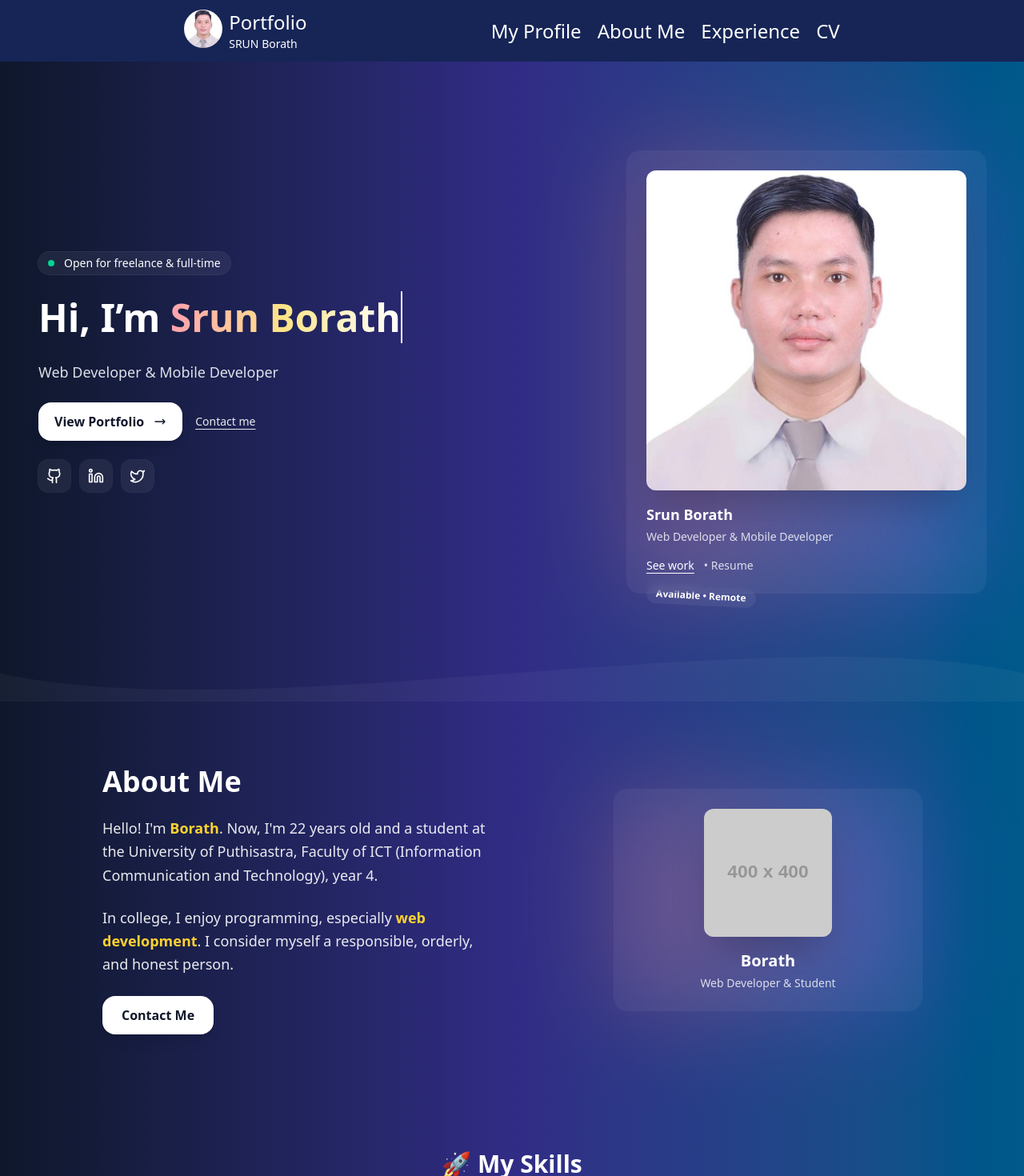
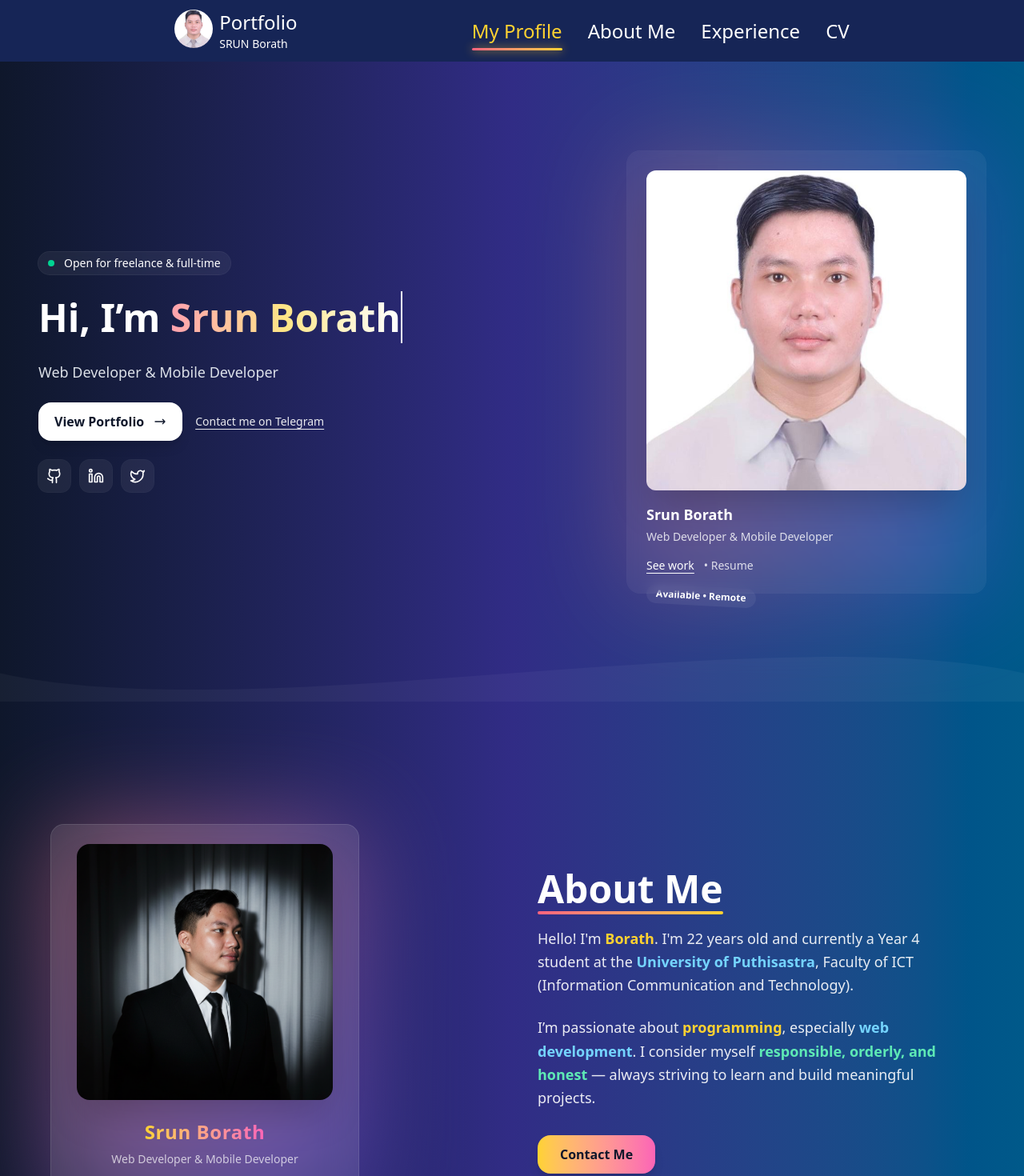
Before and after one commit to Srunborath7/portfolio, a React (Vite) app: page / in a window 1280 px wide. Shown: the top 1470 px of the page at 80% size. Built offline with nearby package versions, Linux system fonts and the light colour scheme.

Commit message:
Update page about me

```diff
--- a/src/components/layouts/HeroCover.jsx
+++ b/src/components/layouts/HeroCover.jsx
@@ -7,7 +7,7 @@ export default function HeroCover({
   name = "Srun Borath",
   title = "Web Developer & Mobile Developer",
   socials = [
-    { type: "github", href: "#" },
+    { type: "github", href: "https://github.com/Srunborath7" },
     { type: "linkedin", href: "#" },
     { type: "twitter", href: "#" },
   ],
@@ -121,12 +121,14 @@ export default function HeroCover({
                 </svg>
               </a>
 
-              <a
-                href="#contact"
-                className="text-sm underline underline-offset-4 text-white/90"
-              >
-                Contact me
-              </a>
+            <a
+  href="https://t.me/Srun_Borath"
+  target="_blank"
+  rel="noopener noreferrer"
+  className="text-sm underline underline-offset-4 text-white/90"
+>
+  Contact me on Telegram
+</a>
             </div>
 
             {/* Socials */}
--- a/src/components/layouts/MasterLayout.jsx
+++ b/src/components/layouts/MasterLayout.jsx
@@ -1,12 +1,13 @@
 import { NavLink, Outlet } from "react-router-dom";
-import logo from "../../assets/logo.jpg"
-function MasterLayout(){
-    return(
+import logo from "../../assets/logo.jpg";
+
+function MasterLayout() {
+    return (
         <div>
             <header className="bg-blue-950 flex justify-evenly items-center py-3 sticky top-0 z-50">
                 <div className="text-white flex gap-2 ">
                     <div className="w-[3rem]">
-                        <img src={logo} alt="logo" className="rounded-full"/>
+                        <img src={logo} alt="logo" className="rounded-full" />
                     </div>
                     <div>
                         <div className="text-2xl">
@@ -18,23 +19,59 @@ function MasterLayout(){
                     </div>
 
                 </div>
-                <div className="flex gap-5 ">
-                    <NavLink to={'/'} className="text-white text-2xl">
+                <div className="flex gap-8">
+                    <NavLink
+                        to="/"
+                        className={({ isActive }) =>
+                            `relative text-2xl font-medium transition duration-300 ${isActive
+                                ? "text-amber-300 font-bold after:content-[''] after:absolute after:-bottom-2 after:left-0 after:w-full after:h-[3px] after:bg-gradient-to-r after:from-rose-400 after:to-amber-300 after:rounded-full after:shadow-[0_0_12px_rgba(251,191,36,0.9)]"
+                                : "text-white hover:text-amber-200"
+                            }`
+                        }
+                    >
                         My Profile
                     </NavLink>
-                     <NavLink to={'/about'} className="text-white text-2xl">
+
+                    <NavLink
+                        to="/about"
+                        className={({ isActive }) =>
+                            `relative text-2xl font-medium transition duration-300 ${isActive
+                                ? "text-amber-300 font-bold after:content-[''] after:absolute after:-bottom-2 after:left-0 after:w-full after:h-[3px] after:bg-gradient-to-r after:from-rose-400 after:to-amber-300 after:rounded-full after:shadow-[0_0_12px_rgba(251,191,36,0.9)]"
+                                : "text-white hover:text-amber-200"
+                            }`
+                        }
+                    >
                         About Me
                     </NavLink>
-                     <NavLink to={'/experience'} className="text-white text-2xl">
+
+                    <NavLink
+                        to="/experience"
+                        className={({ isActive }) =>
+                            `relative text-2xl font-medium transition duration-300 ${isActive
+                                ? "text-amber-300 font-bold after:content-[''] after:absolute after:-bottom-2 after:left-0 after:w-full after:h-[3px] after:bg-gradient-to-r after:from-rose-400 after:to-amber-300 after:rounded-full after:shadow-[0_0_12px_rgba(251,191,36,0.9)]"
+                                : "text-white hover:text-amber-200"
+                            }`
+                        }
+                    >
                         Experience
                     </NavLink>
-                     <NavLink to={'/cv'}className="text-white text-2xl">
+
+                    <NavLink
+                        to="/cv"
+                        className={({ isActive }) =>
+                            `relative text-2xl font-medium transition duration-300 ${isActive
+                                ? "text-amber-300 font-bold after:content-[''] after:absolute after:-bottom-2 after:left-0 after:w-full after:h-[3px] after:bg-gradient-to-r after:from-rose-400 after:to-amber-300 after:rounded-full after:shadow-[0_0_12px_rgba(251,191,36,0.9)]"
+                                : "text-white hover:text-amber-200"
+                            }`
+                        }
+                    >
                         CV
                     </NavLink>
                 </div>
+
             </header>
             <main>
-                <Outlet/>
+                <Outlet />
             </main>
             <footer>
 
--- a/src/components/pages/AboutMe.jsx
+++ b/src/components/pages/AboutMe.jsx
@@ -1,56 +1,109 @@
 import { motion } from "framer-motion";
+import Cover from "../../assets/cover.png";
 
 export default function AboutMe() {
   return (
-    <section className="bg-gradient-to-r from-slate-900 via-indigo-900 to-sky-800 py-20 px-6">
-      <div className="max-w-5xl mx-auto grid grid-cols-1 lg:grid-cols-2 gap-10 items-center">
-        {/* Left - Text */}
+    <section className="relative bg-gradient-to-r from-slate-900 via-indigo-900 to-sky-800 py-24 px-6 overflow-hidden min-h-screen flex items-center">
+      {/* Decorative glow background */}
+      <div className="absolute inset-0 -z-10 opacity-30">
+        <div className="absolute w-72 h-72 bg-pink-500/40 rounded-full blur-3xl top-20 left-10 animate-pulse"></div>
+        <div className="absolute w-96 h-96 bg-sky-500/40 rounded-full blur-3xl bottom-10 right-10 animate-pulse"></div>
+      </div>
+
+      <div className="max-w-6xl mx-auto grid grid-cols-1 lg:grid-cols-2 gap-16 items-center">
+        {/* Left - Portrait Card */}
         <motion.div
-          initial={{ opacity: 0, x: -50 }}
+          initial={{ opacity: 0, y: 30 }}
+          whileInView={{ opacity: 1, y: 0 }}
+          transition={{ duration: 0.8, delay: 0.2 }}
+          className="flex justify-center lg:justify-start relative"
+        >
+          <div className="relative w-full max-w-sm">
+            {/* Gradient glow */}
+            <div
+              className="absolute -inset-0 rounded-2xl blur-3xl opacity-50"
+              style={{ background: "linear-gradient(135deg,#ff7a7a, #7c5cff)" }}
+            />
+            {/* Glass card */}
+            <div className="relative z-10 p-6 rounded-2xl bg-white/10 ring-1 ring-white/20 backdrop-blur-xl flex flex-col items-center">
+              <div className="w-80 h-80 rounded-2xl overflow-hidden shadow-2xl">
+                <img
+                  src={Cover}
+                  alt="Borath portrait"
+                  className="w-full h-full object-cover"
+                />
+              </div>
+              <h3 className="mt-6 text-2xl font-bold bg-gradient-to-r from-amber-300 to-pink-400 bg-clip-text text-transparent tracking-wide">
+                Srun Borath
+              </h3>
+              <p className="text-sm text-white/70 mt-2">
+                Web Developer & Mobile Developer
+              </p>
+
+              {/* Floating badges */}
+              <div className="flex flex-wrap gap-2 mt-4 justify-center">
+                {["Responsible", "Honest", "Orderly"].map((trait, i) => (
+                  <motion.span
+                    key={i}
+                    className="px-3 py-1 text-xs rounded-full bg-white/10 text-white ring-1 ring-white/20"
+                    initial={{ y: 0 }}
+                    animate={{ y: [0, -4, 0] }}
+                    transition={{ duration: 2, repeat: Infinity, delay: i * 0.3 }}
+                  >
+                    {trait}
+                  </motion.span>
+                ))}
+              </div>
+            </div>
+          </div>
+        </motion.div>
+
+        {/* Right - About Content */}
+        <motion.div
+          initial={{ opacity: 0, x: 50 }}
           whileInView={{ opacity: 1, x: 0 }}
           transition={{ duration: 0.8 }}
           className="space-y-6"
         >
-          <h2 className="text-4xl font-extrabold text-white">About Me</h2>
+          <h2 className="text-4xl md:text-5xl font-extrabold text-white relative inline-block">
+            About Me
+            <motion.span
+              className="absolute left-0 -bottom-2 w-full h-1 bg-gradient-to-r from-rose-400 to-amber-300 rounded-full"
+              initial={{ scaleX: 0 }}
+              whileInView={{ scaleX: 1 }}
+              transition={{ duration: 0.8, ease: "easeOut" }}
+              style={{ transformOrigin: "left" }}
+            />
+          </h2>
+
           <p className="text-lg text-white/90 leading-relaxed">
-            Hello! I'm <span className="font-semibold text-amber-300">Borath</span>. Now, I'm 22 years old and a student at the University of Puthisastra, Faculty of ICT (Information Communication and Technology), year 4.
+            Hello! I'm{" "}
+            <span className="font-semibold text-amber-300">Borath</span>. I'm 22
+            years old and currently a Year 4 student at the{" "}
+            <span className="font-semibold text-sky-300">
+              University of Puthisastra
+            </span>, Faculty of ICT (Information Communication and Technology).
           </p>
+
           <p className="text-lg text-white/90 leading-relaxed">
-            In college, I enjoy programming, especially <span className="font-semibold text-amber-300">web development</span>. I consider myself a responsible, orderly, and honest person.
+            I’m passionate about{" "}
+            <span className="font-semibold text-amber-300">programming</span>,
+            especially{" "}
+            <span className="font-semibold text-sky-300">web development</span>.
+            I consider myself{" "}
+            <span className="font-semibold text-emerald-300">
+              responsible, orderly, and honest
+            </span>{" "}
+            — always striving to learn and build meaningful projects.
           </p>
-          <div className="mt-6">
+
+          <div className="mt-8">
             <a
               href="#contact"
-              className="inline-block px-6 py-3 rounded-2xl bg-white text-slate-900 font-semibold shadow-lg hover:translate-y-[-2px] transition-transform"
+              className="inline-block px-7 py-3 rounded-2xl bg-gradient-to-r from-amber-300 to-pink-400 text-slate-900 font-semibold shadow-lg hover:shadow-2xl hover:scale-105 transition-all duration-300"
             >
               Contact Me
             </a>
-          </div>
-        </motion.div>
-
-        {/* Right - Image / Card */}
-        <motion.div
-          initial={{ opacity: 0, y: 30 }}
-          whileInView={{ opacity: 1, y: 0 }}
-          transition={{ duration: 0.8, delay: 0.2 }}
-          className="flex justify-center lg:justify-end"
-        >
-          <div className="relative w-full max-w-sm">
-            <div
-              className="absolute -inset-0 rounded-2xl blur-3xl opacity-30"
-              style={{ background: "linear-gradient(90deg,#ff7a7a, #7c5cff)" }}
-            />
-            <div className="relative z-10 p-6 rounded-2xl bg-white/5 ring-1 ring-white/6 backdrop-blur flex flex-col items-center">
-              <div className="w-40 h-40 rounded-xl overflow-hidden shadow-2xl">
-                <img
-                  src="https://via.placeholder.com/400x400.png?text=Borath"
-                  alt="Borath portrait"
-                  className="w-full h-full object-cover"
-                />
-              </div>
-              <h3 className="mt-4 text-xl font-semibold text-white">Borath</h3>
-              <p className="text-sm text-white/80 mt-1">Web Developer & Student</p>
-            </div>
           </div>
         </motion.div>
       </div>
```
Also changed, not shown: src/assets/cover.png (added).
